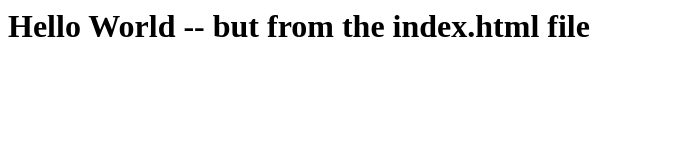
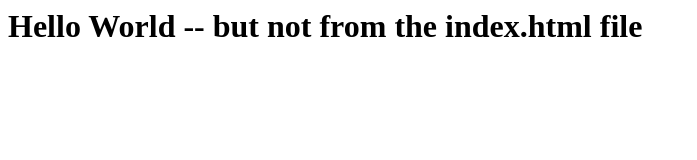
Before and after one commit to centre-cas/HelloLab, a plain HTML site: page index1.html in a window 1280 px wide. Shown: the whole page, without its empty margins (0-697 px from the left). Drawn offline with Linux system fonts and the light colour scheme.

Commit message:
Update index1.html

```diff
--- a/index1.html
+++ b/index1.html
@@ -1,6 +1,6 @@
 <html>
 <body>
 
-<h1>  Hello World -- but from the index.html file  </h1>
+<h1>  Hello World -- but not from the index.html file  </h1>
 </body>
 </html>
```
